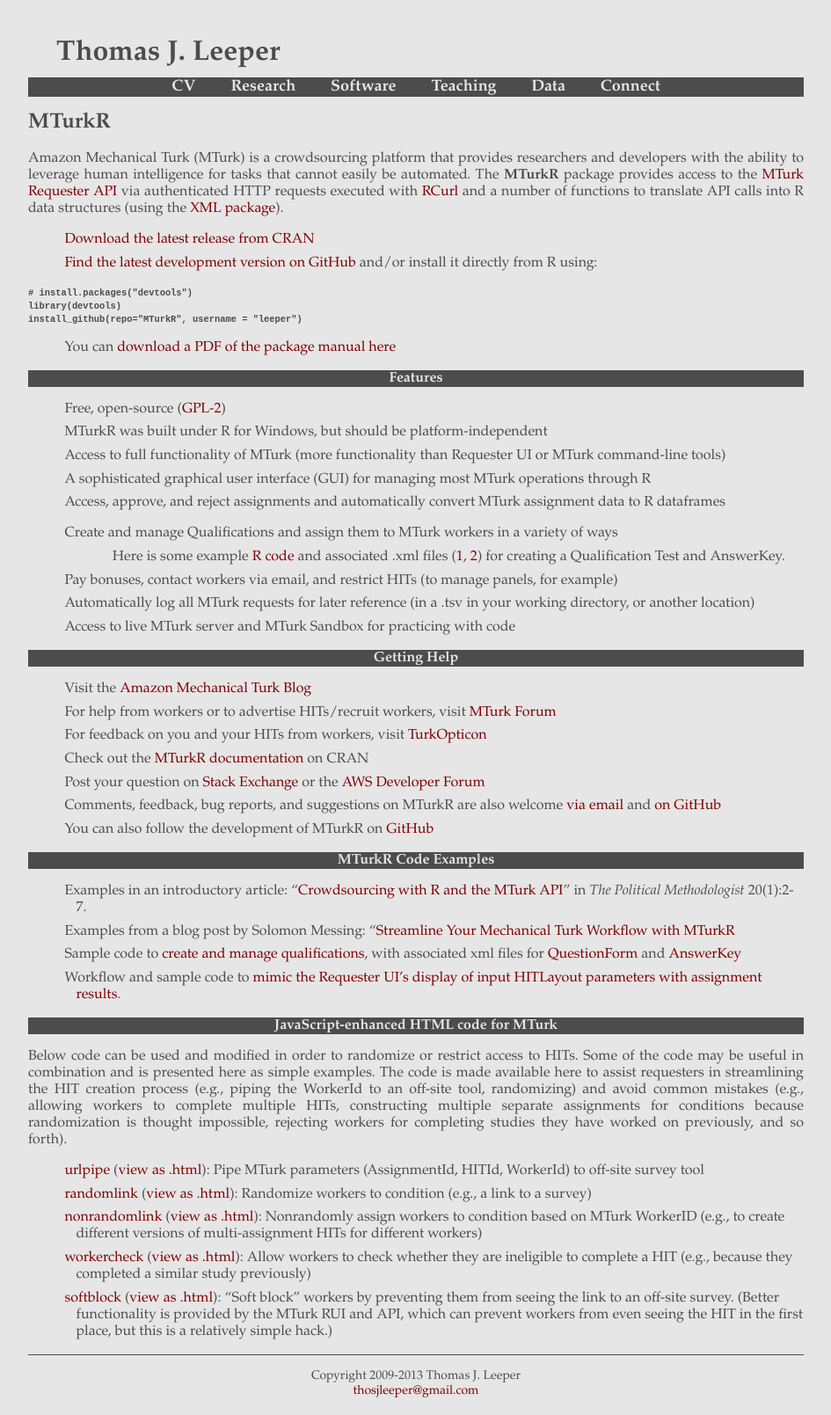
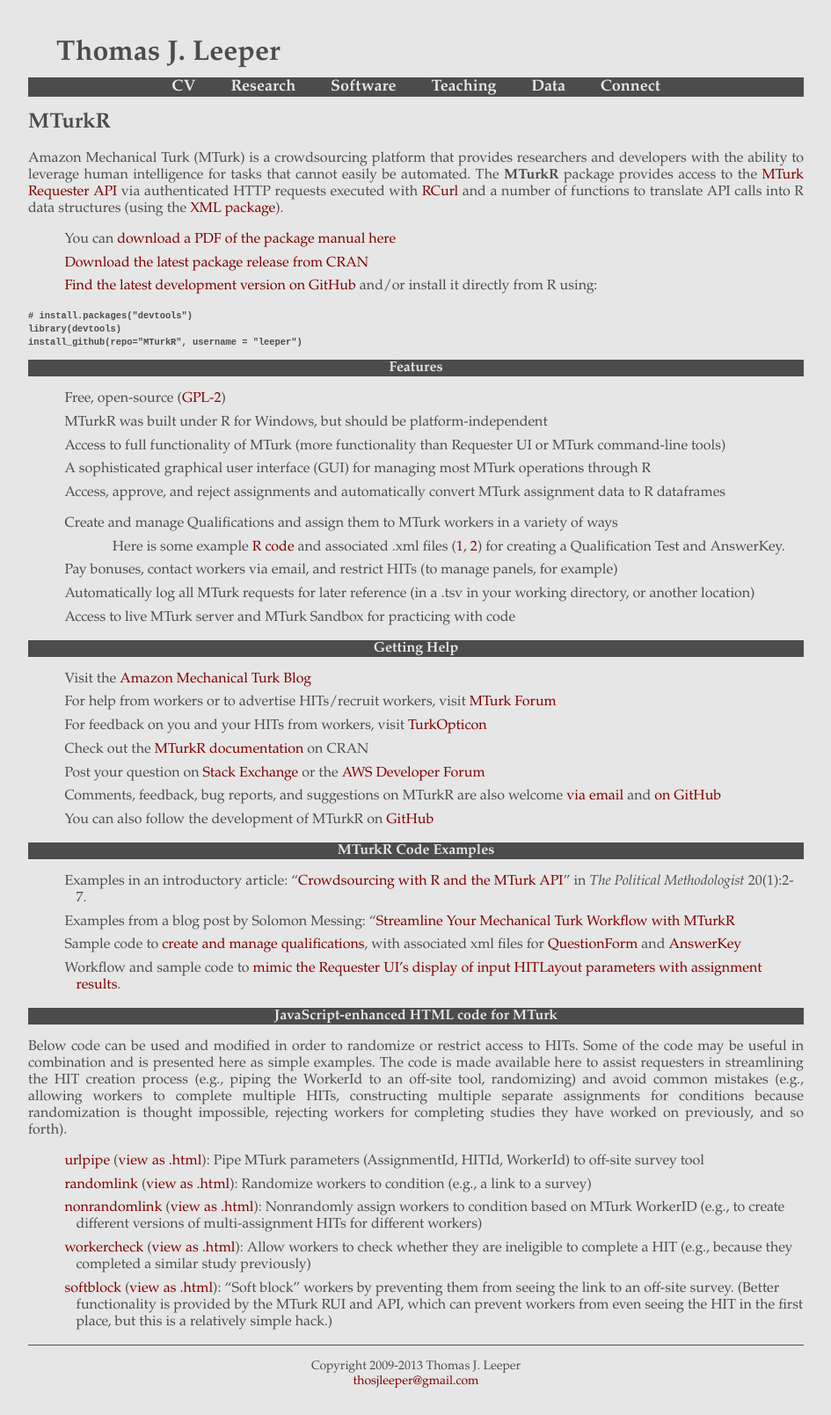
Before and after one commit to cloudyr/MTurkR, a Jekyll site: the page built from index.md, in a window 1280 px wide. Shown: the whole page at 88% size, without its empty margins (167-1112 px from the left). Built offline with Jekyll 4.4.1, drawn with Linux system fonts in a browser that asks for light colours; some of the changed lines change nothing that is shown.

Commit message:
fix links

````diff
--- a/index.md
+++ b/index.md
@@ -8,7 +8,8 @@
 
 Amazon Mechanical Turk (MTurk) is a crowdsourcing platform that provides researchers and developers with the ability to leverage human intelligence for tasks that cannot easily be automated. The **MTurkR** package provides access to the [MTurk](https://requester.mturk.com/) [Requester API](http://docs.aws.amazon.com/AWSMechTurk/latest/AWSMturkAPI/Welcome.html) via authenticated HTTP requests executed with [RCurl](http://cran.r-project.org/web/packages/RCurl/index.html) and a number of functions to translate API calls into R data structures (using the [XML package](http://cran.r-project.org/web/packages/XML/index.html)).
 
-* [Download the latest release from CRAN](http://cran.r-project.org/web/packages/MTurkR/index.html)
+* You can [download a PDF of the package manual here](http://cran.r-project.org/web/packages/MTurkR/MTurkR.pdf)
+* [Download the latest package release from CRAN](http://cran.r-project.org/web/packages/MTurkR/index.html)
 * [Find the latest development version on GitHub](https://github.com/leeper/MTurkR) and/or install it directly from R using:
 
 ```
@@ -16,8 +17,6 @@
 library(devtools)
 install_github(repo="MTurkR", username = "leeper")
 ```
-
-* You can [download a PDF of the package manual here](http://cran.r-project.org/web/packages/MTurkR/MTurkR.pdf)
 
 ## Features ##
 
````
